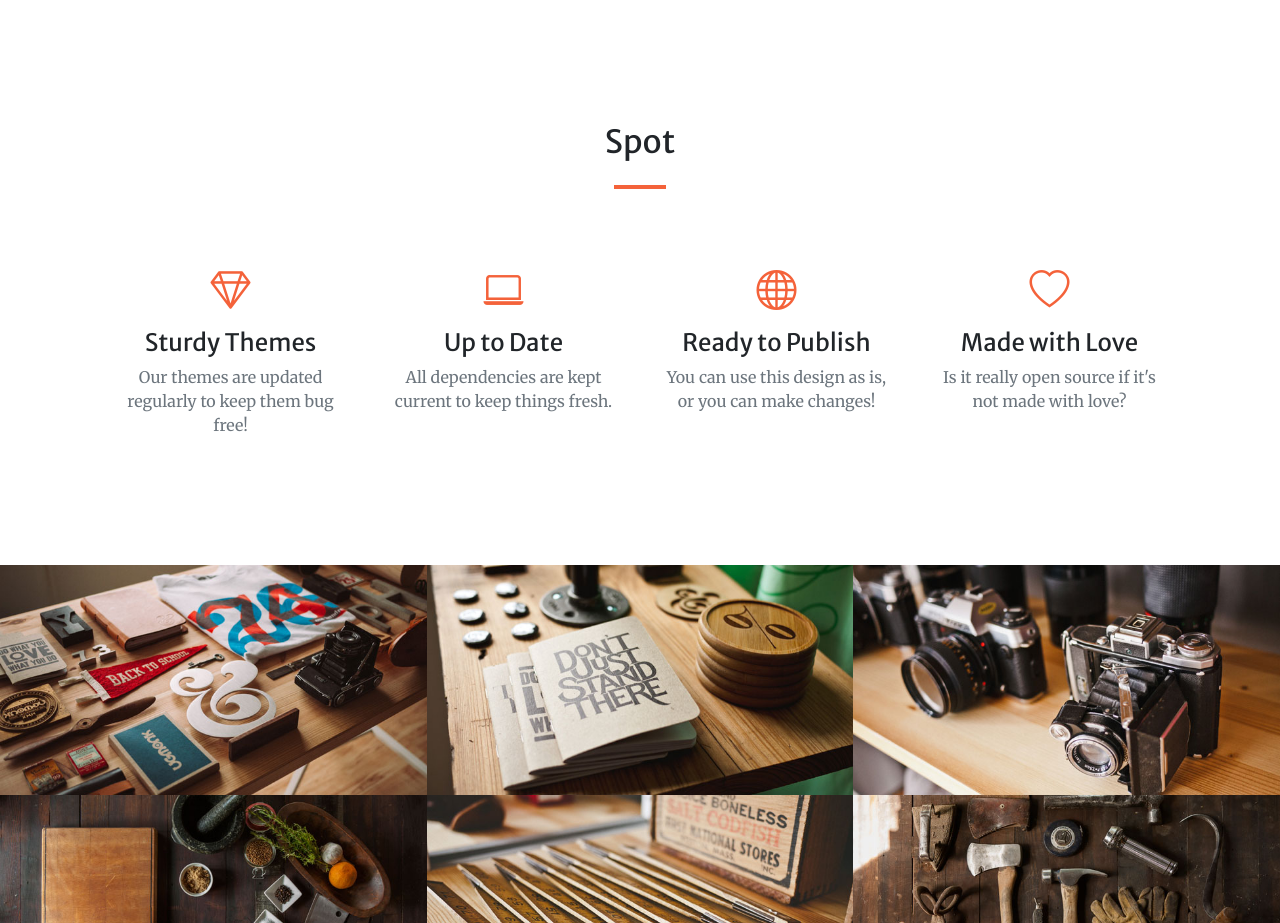
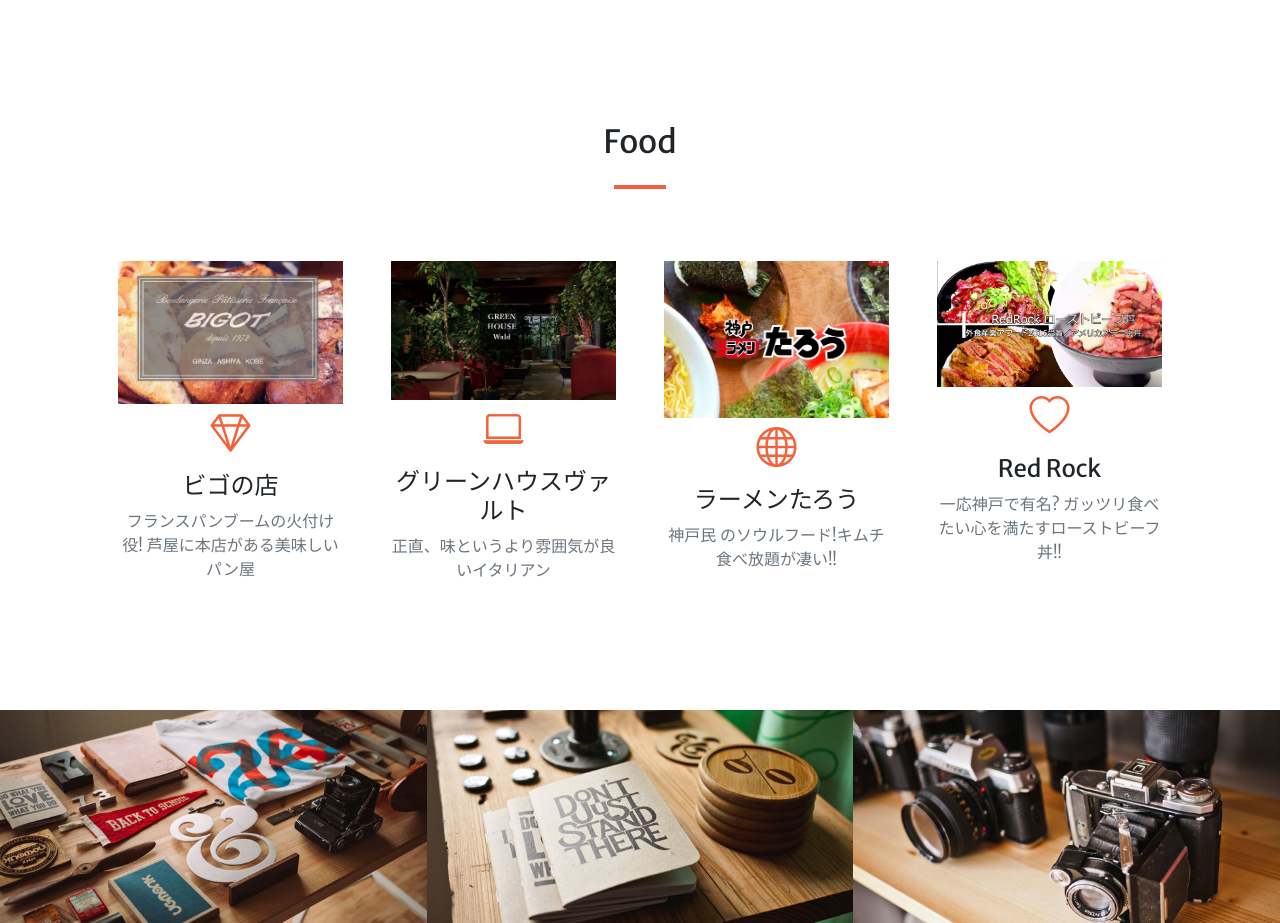
Before and after one commit to yokoyoko917/portfolio_sample, a plain HTML site: page index.html in a window 1280 px wide. Shown: the part 1360-2283 px from the top of the page. Drawn offline with nearby package versions, Linux system fonts and the light colour scheme; some packages are replaced by stand-ins of ours; a script that the page names is missing.

Commit message:
Update index.html

```diff
--- a/index.html
+++ b/index.html
@@ -93,35 +93,40 @@
         <!-- Services-->
         <section class="page-section" id="Spot">
             <div class="container px-4 px-lg-5">
-                <h2 class="text-center mt-0">Spot</h2>
+                <h2 class="text-center mt-0">Food</h2>
                 <hr class="divider" />
                 <div class="row gx-4 gx-lg-5">
                     <div class="col-lg-3 col-md-6 text-center">
                         <div class="mt-5">
+                            <a href="https://www.bigot.co.jp/"><img class="img-fluid" src="assets/img/portfolio/thumbnails/ビゴの店2.jpg"  title="ビゴの店" /></a>
                             <div class="mb-2"><i class="bi-gem fs-1 text-primary"></i></div>
-                            <h3 class="h4 mb-2">Sturdy Themes</h3>
-                            <p class="text-muted mb-0">Our themes are updated regularly to keep them bug free!</p>
+                            <h3 class="h4 mb-2">ビゴの店</h3>
+                            <p class="text-muted mb-0">フランスパンブームの火付け役! 芦屋に本店がある美味しいパン屋</p>
                         </div>
                     </div>
                     <div class="col-lg-3 col-md-6 text-center">
                         <div class="mt-5">
+                            <a href="https://www.green-house99.com/wald/"><img class="img-fluid" src="assets/img/portfolio/thumbnails/グリーンハウスヴァルト.png"  title="グリーンハウスヴァルト" /></a>
                             <div class="mb-2"><i class="bi-laptop fs-1 text-primary"></i></div>
-                            <h3 class="h4 mb-2">Up to Date</h3>
-                            <p class="text-muted mb-0">All dependencies are kept current to keep things fresh.</p>
+                            <h3 class="h4 mb-2">グリーンハウスヴァルト</h3>
+                            <p class="text-muted mb-0">正直、味というより雰囲気が良いイタリアン</p>
                         </div>
                     </div>
                     <div class="col-lg-3 col-md-6 text-center">
                         <div class="mt-5">
+                            <a href="https://kobe-ramentaro.com/"><img class="img-fluid" src="assets/img/portfolio/thumbnails/ラーメンたろう.jpg"  title="ラーメンたろう" /></a>
                             <div class="mb-2"><i class="bi-globe fs-1 text-primary"></i></div>
-                            <h3 class="h4 mb-2">Ready to Publish</h3>
-                            <p class="text-muted mb-0">You can use this design as is, or you can make changes!</p>
+                            <h3 class="h4 mb-2">ラーメンたろう</h3>
+                            <p class="text-muted mb-0">神戸民
+                                のソウルフード!キムチ食べ放題が凄い!!</p>
                         </div>
                     </div>
                     <div class="col-lg-3 col-md-6 text-center">
                         <div class="mt-5">
+                            <a href="http://www.redrock-kobebeef.com/"><img class="img-fluid" src="assets/img/portfolio/thumbnails/レッドロック.png"  title="レッドロック" /></a>
                             <div class="mb-2"><i class="bi-heart fs-1 text-primary"></i></div>
-                            <h3 class="h4 mb-2">Made with Love</h3>
-                            <p class="text-muted mb-0">Is it really open source if it's not made with love?</p>
+                            <h3 class="h4 mb-2">Red Rock</h3>
+                            <p class="text-muted mb-0">一応神戸で有名? ガッツリ食べたい心を満たすローストビーフ丼!!</p>
                         </div>
                     </div>
                 </div>
```
